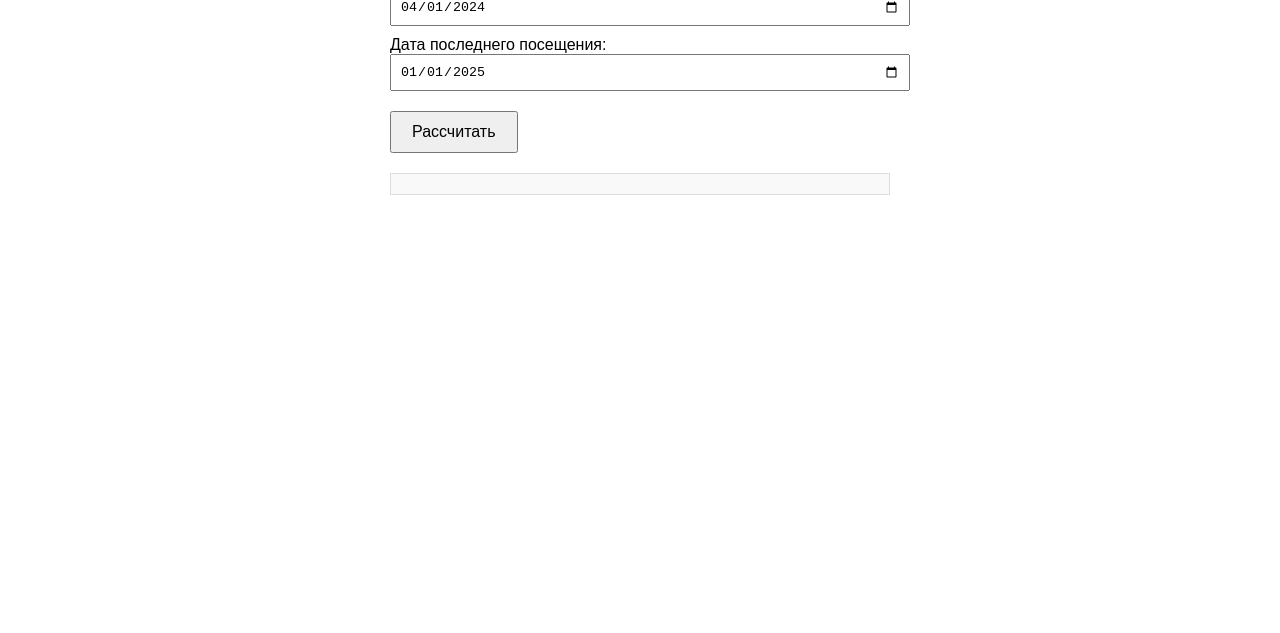
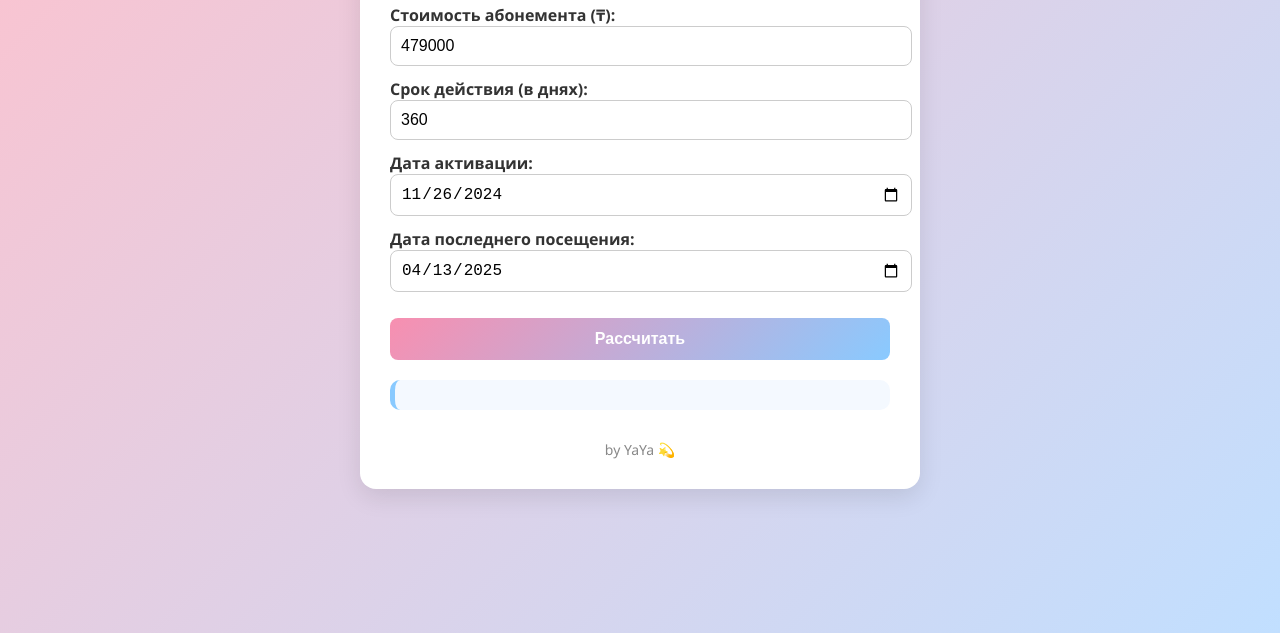
Before and after one commit to QuanyshK/abon-calc, a plain HTML site: page index.html in a window 1280 px wide. Shown: the part 247-880 px from the top of the page. Before the commit the page ends 800 px from the top, so only its background shows below. Drawn offline with Linux system fonts and the light colour scheme.

Commit message:
Update index.html

```diff
--- a/index.html
+++ b/index.html
@@ -3,20 +3,91 @@
 <head>
   <meta charset="UTF-8" />
   <meta name="viewport" content="width=device-width, initial-scale=1.0"/>
-  <title>Калькулятор возврата абонемента</title>
+  <title>YaYa | Калькулятор возврата</title>
   <style>
-    body { font-family: sans-serif; max-width: 500px; margin: auto; padding: 20px; }
-    label { display: block; margin-top: 10px; }
-    input { width: 100%; padding: 8px; }
-    button { margin-top: 20px; padding: 10px 20px; font-size: 16px; }
-    .result { margin-top: 20px; padding: 10px; border: 1px solid #ddd; background: #f9f9f9; }
+    body {
+      font-family: 'Segoe UI', sans-serif;
+      background: linear-gradient(135deg, #ffc1cc, #c1dfff);
+      color: #333;
+      margin: 0;
+      padding: 40px 20px;
+      display: flex;
+      justify-content: center;
+      align-items: center;
+      min-height: 100vh;
+    }
+
+    .container {
+      background: white;
+      border-radius: 16px;
+      padding: 30px;
+      box-shadow: 0 8px 24px rgba(0, 0, 0, 0.1);
+      max-width: 500px;
+      width: 100%;
+    }
+
+    h1 {
+      text-align: center;
+      margin-bottom: 20px;
+      font-size: 28px;
+      color: #cc3366;
+    }
+
+    label {
+      display: block;
+      margin: 12px 0 6px;
+      font-weight: 600;
+    }
+
+    input {
+      width: 100%;
+      padding: 10px;
+      border-radius: 8px;
+      border: 1px solid #ccc;
+      font-size: 16px;
+    }
+
+    button {
+      margin-top: 20px;
+      width: 100%;
+      padding: 12px;
+      font-size: 16px;
+      font-weight: bold;
+      background: linear-gradient(135deg, #f88fb0, #89caff);
+      color: white;
+      border: none;
+      border-radius: 8px;
+      cursor: pointer;
+      transition: background 0.3s ease;
+    }
+
+    button:hover {
+      background: linear-gradient(135deg, #e67196, #64b1ff);
+    }
+
+    .result {
+      margin-top: 20px;
+      padding: 15px;
+      background: #f4f9ff;
+      border-radius: 10px;
+      border-left: 5px solid #89caff;
+      font-size: 16px;
+    }
+
+    .footer {
+      text-align: center;
+      margin-top: 30px;
+      font-size: 14px;
+      color: #888;
+    }
   </style>
 </head>
 <body>
-  <h2>Калькулятор возврата</h2>
+  <div class="container">
+    <h1>YaYa 💖</h1>
 
     <label>Стоимость абонемента (₸):
-    <input type="number" id="price" value="0" />
+      <input type="number" id="price" value="479000" />
     </label>
 
     <label>Срок действия (в днях):
@@ -24,16 +95,18 @@
     </label>
 
     <label>Дата активации:
-    <input type="date" id="start" value="2024-04-01" />
+      <input type="date" id="start" value="2024-11-26" />
     </label>
 
     <label>Дата последнего посещения:
-    <input type="date" id="last" value="2025-01-01" />
+      <input type="date" id="last" value="2025-04-13" />
     </label>
 
     <button onclick="calculate()">Рассчитать</button>
 
     <div class="result" id="result"></div>
+    <div class="footer">by YaYa 💫</div>
+  </div>
 
 <script>
   function calculate() {
@@ -42,14 +115,9 @@
     const startDate = new Date(document.getElementById("start").value); // C
     const lastDate = new Date(document.getElementById("last").value); // D
 
-    // E = D - C (в днях)
-    const usedDays = Math.floor((lastDate - startDate) / (1000 * 60 * 60 * 24));
-
-    // F = (A / 2) + ((A / 2) / B) * E
-    const commission = Math.round((price / 2) + ((price / 2) / duration) * usedDays);
-
-    // G = A - F
-    const refund = price - commission;
+    const usedDays = Math.floor((lastDate - startDate) / (1000 * 60 * 60 * 24)); // E
+    const commission = Math.round((price / 2) + ((price / 2) / duration) * usedDays); // F
+    const refund = price - commission; // G
 
     document.getElementById("result").innerHTML = `
       <strong>Результат:</strong><br>
@@ -59,6 +127,5 @@
     `;
   }
 </script>
-
 </body>
 </html>
```
Lines whose indentation alone changed are shown as unchanged.
